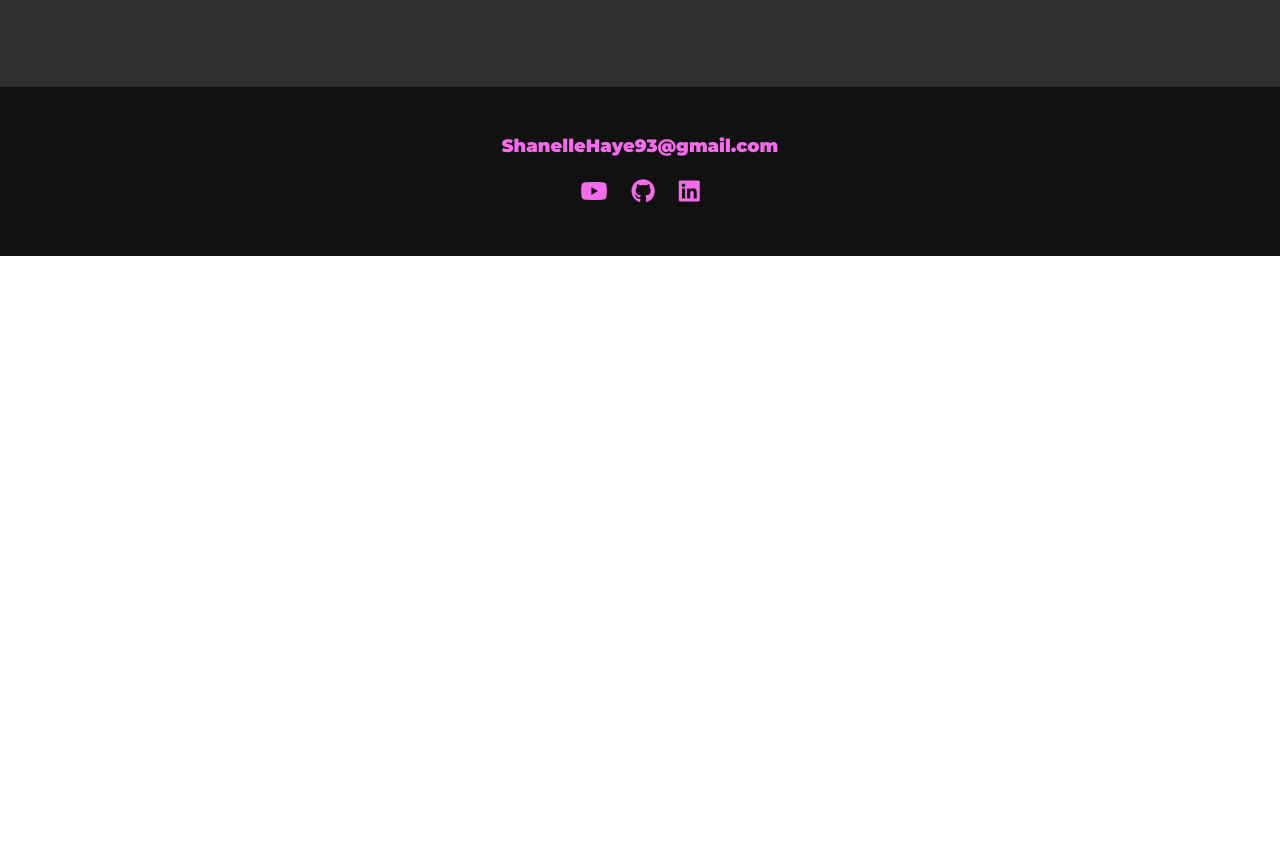
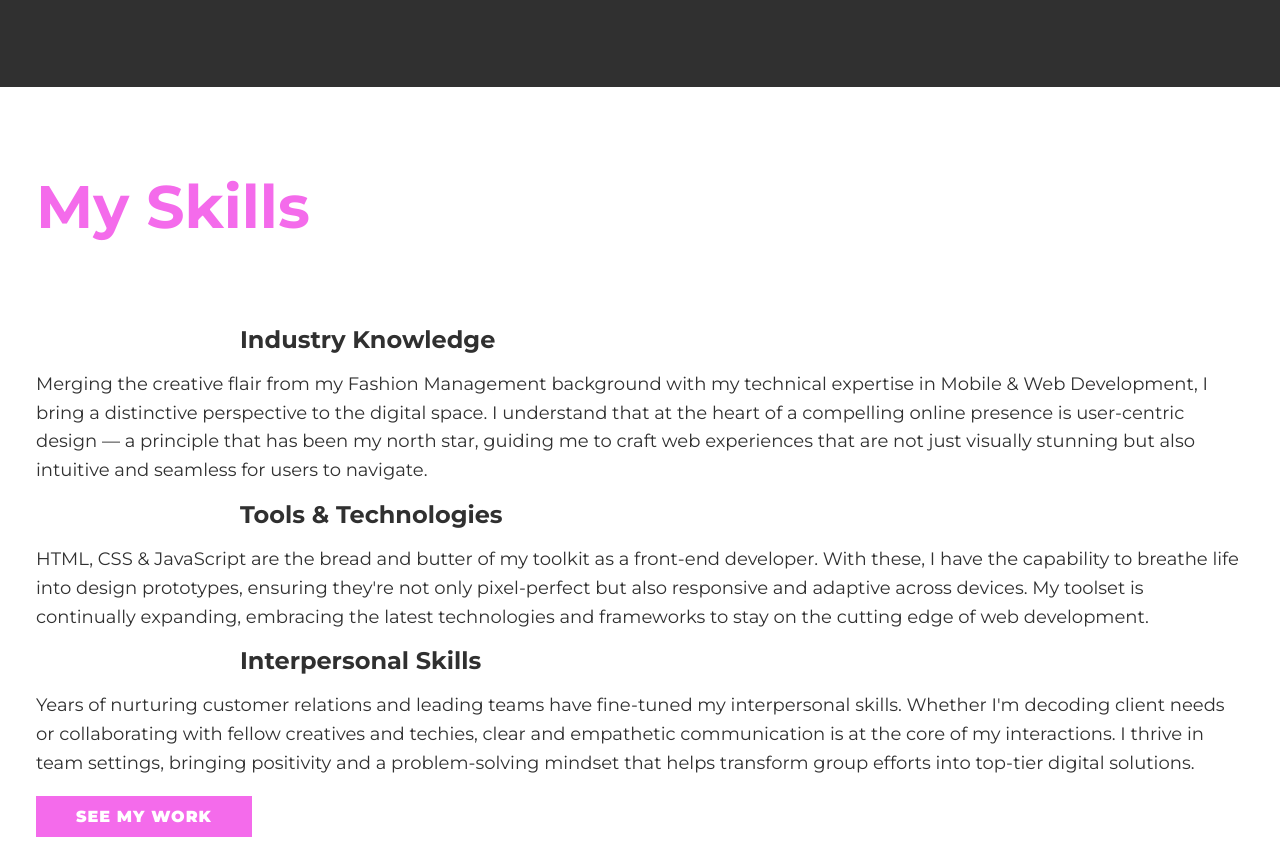
Before and after one commit to ShanelleCodes/My-Portfolio, a plain HTML site: page index.html in a window 1280 px wide. Shown: the part 2777-3620 px from the top of the page. Before the commit the page ends 3033 px from the top, so only its background shows below. Drawn offline with Linux system fonts and the light colour scheme.

Commit message:
added tutorial section

```diff
--- a/index.html
+++ b/index.html
@@ -141,6 +141,45 @@
         </div>
     </section>
 
+<!--Tutorials-->
+<section class="my-tutorials" id="tutorials">
+    <h2 class="section__title section__title--skills">My Skills</h2>
+    <div class="tutorials">
+        <div class="tutorials">
+            <h3>Industry Knowledge</h3>
+            <p>Merging the creative flair from my Fashion Management background
+                with my technical expertise in Mobile & Web Development, I bring a
+                distinctive perspective to the digital space. I understand that at
+                the heart of a compelling online presence is user-centric design —
+                a principle that has been my north star, guiding me to craft web
+                experiences that are not just visually stunning but also intuitive
+                and seamless for users to navigate.</p>
+        </div>
+
+        <div class="tutorials">
+            <h3>Tools & Technologies</h3>
+            <p>HTML, CSS & JavaScript are the bread and butter of my toolkit as a front-end
+                developer. With these, I have the capability to breathe life into
+                design prototypes, ensuring they're not only pixel-perfect but also
+                responsive and adaptive across devices. My toolset is continually
+                expanding, embracing the latest technologies and frameworks to stay
+                on the cutting edge of web development.</p>
+        </div>
+
+        <div class="tutorials">
+            <h3>Interpersonal Skills</h3>
+            <p>Years of nurturing customer relations and leading teams have fine-tuned
+                my interpersonal skills. Whether I'm decoding client needs or collaborating
+                with fellow creatives and techies, clear and empathetic communication is at
+                the core of my interactions. I thrive in team settings, bringing positivity
+                and a problem-solving mindset that helps transform group efforts into top-tier
+                 digital solutions.</p>
+        </div>
+    </div>
+    <a href="#projects" class="btn">See My Work</a>
+
+</section>
+
     <!--Footer-->
     <footer class="footer">
         <a href="mailto:shanellehaye93@gmail.com" class="footer__link">ShanelleHaye93@gmail.com</a>
```
